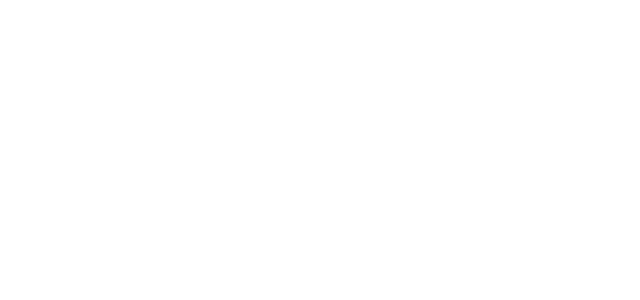
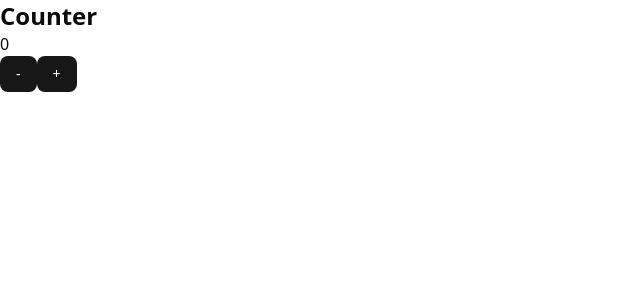
Before and after one commit to TofuMango/miniSNS, a React (Vite) app in the folder miniSNS/: page /counter in a window 1280 px wide. Before the commit this address had no page. Shown: the top 300 px of the page, without its empty margins (0-640 px from the left). Built offline with nearby package versions, Linux system fonts and the light colour scheme.

Commit message:
3.2 Zustand 기본 사용법1

```diff
--- a/miniSNS/package.json
+++ b/miniSNS/package.json
@@ -25,7 +25,8 @@
     "react-router": "^7.13.0",
     "sonner": "^2.0.7",
     "tailwind-merge": "^3.4.0",
-    "tailwindcss": "^4.1.18"
+    "tailwindcss": "^4.1.18",
+    "zustand": "^5.0.10"
   },
   "devDependencies": {
     "@eslint/js": "^9.25.0",
--- a/miniSNS/src/App.tsx
+++ b/miniSNS/src/App.tsx
@@ -3,6 +3,7 @@ import "./App.css";
 import IndexPage from "./pages/index-page";
 import SignInPage from "./pages/sign-in-page";
 import SignUpPage from "./pages/sign-up-page";
+import CounterPage from "./pages/counter-page";
 
 function AuthLayout() {
   return (
@@ -17,7 +18,7 @@ function App() {
   return (
     <Routes>
       <Route path="/" element={<IndexPage />} />
-
+      <Route path="/counter" element={<CounterPage />} />
       <Route element={<AuthLayout />}>
         <Route path="/sign-in" element={<SignInPage />} />
         <Route path="/sign-up" element={<SignUpPage />} />
--- /dev/null
+++ b/miniSNS/src/pages/counter-page.tsx
@@ -0,0 +1,17 @@
+import { Button } from "@/components/ui/button";
+import { useCountStore } from "@/store/count";
+
+export default function CounterPage() {
+  const { count, increase, decrease } = useCountStore();
+
+  return (
+    <div>
+      <h1 className="text-2xl font-bold">Counter</h1>
+      <div>{count}</div>
+      <div>
+        <Button onClick={decrease}>-</Button>
+        <Button onClick={increase}>+</Button>
+      </div>
+    </div>
+  );
+}
--- /dev/null
+++ b/miniSNS/src/store/count.tsx
@@ -0,0 +1,27 @@
+import { create } from "zustand";
+
+type Store = {
+  count: number;
+  increase: () => void;
+  decrease: () => void;
+};
+
+// 제네릭 타입변수로 Store를 제공
+export const useCountStore = create<Store>((set, get) => ({
+  // state: count
+  count: 0,
+  // action 함수
+  increase: () => {
+    // const count = get().count;
+    // set({ count: count + 1 });
+    set((store) => ({
+      count: store.count + 1,
+    }));
+  },
+
+  decrease: () => {
+    set((store) => ({
+      count: store.count - 1,
+    }));
+  },
+}));
```
Also changed, not shown: 1 other file (tests, documents, lock files or other folders).
